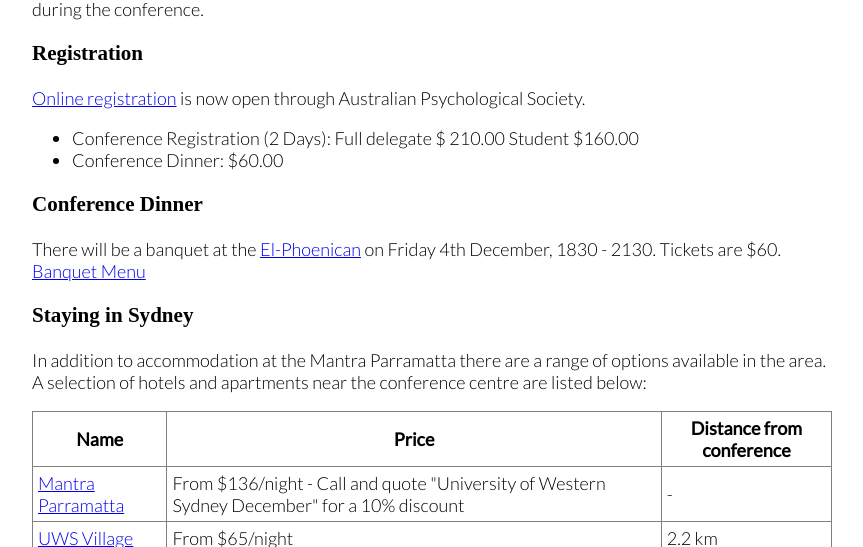
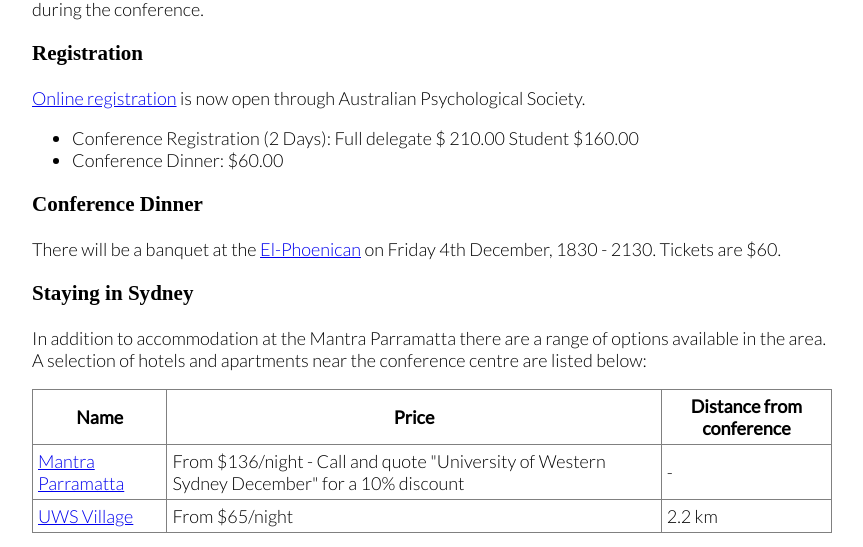
Before and after one commit to acpid/acpid.github.io, a Jekyll site: the page built from 2015.html, in a window 1280 px wide and 900 px high, scrolled down 1301 px, cut to the strip 0-547 px from the top of the window. Shown: the whole strip, without its empty margins (208-1071 px from the left). Built offline with Jekyll 4.4.1, drawn with Linux system fonts in a browser that asks for light colours; some web fonts are replaced.

Commit message:
menu removed, map retained

```diff
--- a/2015.html
+++ b/2015.html
@@ -94,7 +94,7 @@ Please complete the <a href="https://uwsssap.co1.qualtrics.com/SE/?SID=SV_9BQYKX
 <p>
 There will be a banquet at the <a href="https://www.google.com.au/maps/dir/Mantra+Parramatta,+Parkes+Street,+Parramatta+NSW/El-Phoenician+Restaurant,+328+Church+Street,+Parramatta+NSW+2150/@-33.8156661,151.0005604,16z/data=!3m1!4b1!4m14!4m13!1m5!1m1!1s0x6b12a323d4c21ad9:0x754781ce912b1100!2m2!1d151.006445!2d-33.819502!1m5!1m1!1s0x6b12a31e9cabb6c9:0x7d19b3660afe73c0!2m2!1d151.0042621!2d-33.811647!3e2"target="_Blank">El-Phoenican</a> on Friday 4th December, 1830 - 2130. Tickets are $60.
 <br />
-<a href="/files/PhoenicanBanquetMenus.pdf">Banquet Menu </a>
+
 
 
 
```
